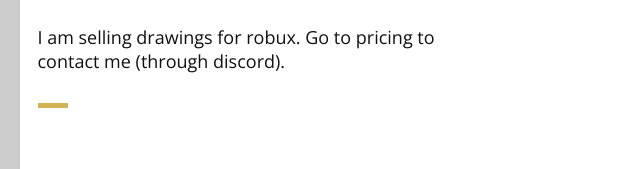
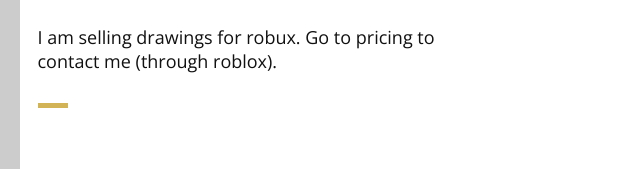
Before and after one commit to Squirtle9839/squirtle9839.github.io, a plain HTML site: page index.html in a window 1280 px wide. Shown: the part 391-560 px from the top of the page, 0-640 px from the left. Drawn offline with nearby package versions, Linux system fonts and the light colour scheme.

Commit message:
Update index.html

```diff
--- a/index.html
+++ b/index.html
@@ -149,7 +149,7 @@
               <h1>Squirtle9839
                 / Tokxxyo</h1>
               <h2>
-                I am selling drawings for robux. Go to pricing to contact me (through discord).
+                I am selling drawings for robux. Go to pricing to contact me (through roblox).
               </h2>
             </div>
 
```
